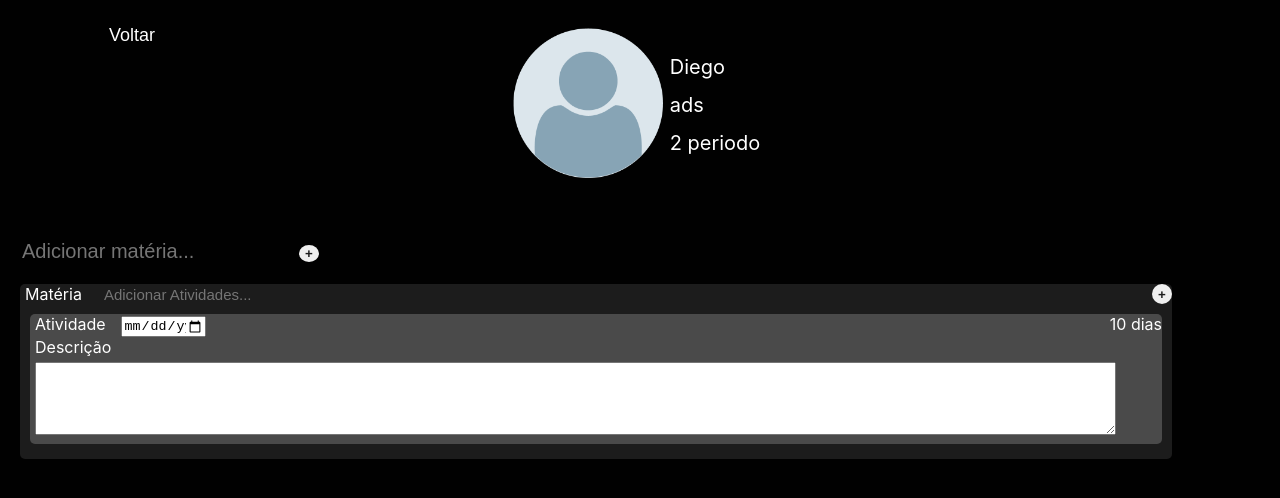
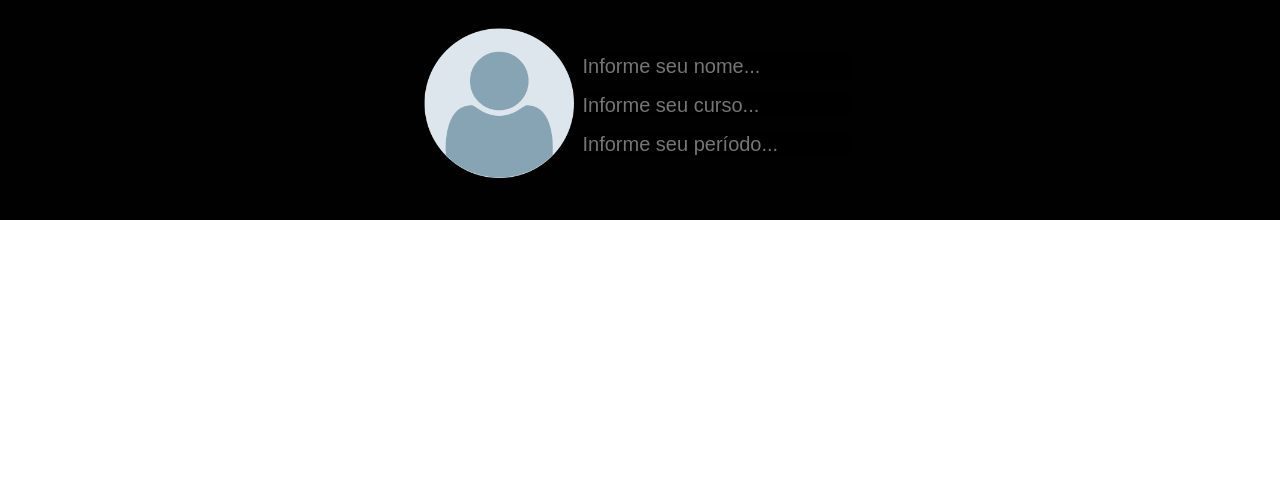
Before and after one commit to dniemeryers/organizar-estudos, a React (Create React App) app: page /Header in a window 1280 px wide. Shown: the top 498 px of the page. Built offline with nearby package versions, Linux system fonts and the light colour scheme.

Commit message:
criado a passagen de dados da tela

```diff
--- a/src/App.js
+++ b/src/App.js
@@ -12,7 +12,14 @@ import { useState } from "react";
 
 function App() {
 
+  const [dados, setDados] = useState([])
 
+  function handleSavedados(usuarios){
+    let newDados = dados
+   newDados.push(usuarios)
+   setDados(newDados)
+
+  }
 
   return (
     <>
@@ -21,9 +28,9 @@ function App() {
 
      <Routes>
         <Route path="/" element={<Inicio />} />
-        <Route path="/Inicio" element={<Inicio  />} />
-        <Route path="/Body" element={<Body />} />
-        <Route path="/Header" element={<Header nome={'Diego'} curso={'ads'} semestre={'2 periodo'} />}/>
+        <Route path="/Inicio" element={<Inicio onAddUser={handleSavedados} />} />
+        <Route path="/Body" element={<Body dados={dados} />} />
+        <Route path="/Header"  element={<Header/>}/>
 
      </Routes >
     </Router>
--- a/src/introducao/Body/index.jsx
+++ b/src/introducao/Body/index.jsx
@@ -1,13 +1,17 @@
 import React from 'react';
 import {Container, Button, Input} from './style';
 import { Materias } from '../materia/index';
+import { Header } from '../Header';
 
-const Body = () => {
+const Body = ({dados}) => {
 
 
 
     return (
         <>
+            {dados.map((usuarios,index)=>(
+            <Header key={index} nome={usuarios.nome} curso={usuarios.curso} semestre={usuarios.semestre}/>
+            ))}
            <Container>
                 <Input placeholder="Adicionar matéria..."></Input>
                 <Button>+</Button>
--- a/src/introducao/Header/index.jsx
+++ b/src/introducao/Header/index.jsx
@@ -1,19 +1,11 @@
-import { useNavigate } from 'react-router-dom';
-import React, {useState} from 'react'
 import usuario from '../../assets/minha-conta.png'
-import { Container, Wrapper,  Row, UserPicture,Label, Apresentacao,Voltar } from './styles';
-import { Body } from '../Body/index'
-import {Inicio} from '../inicio/'
+import { Container, Wrapper,  Row, UserPicture,Inputdados, Apresentacao } from './styles';
+
+
 
 function Header ({nome,curso,semestre}) {
 
 
-
-  const navigate = useNavigate();
-
-    const voltar = () => {
-        navigate('/Inicio')
-    }
 
 
 
@@ -22,20 +14,20 @@ function Header ({nome,curso,semestre}) {
 
      <Wrapper>
         <Container>
-        <Voltar onClick={voltar}>Voltar</Voltar>
+
           <Row>
             <div>
             <UserPicture src={usuario} alt="user_default"/>
             </div>
             <Apresentacao>
-            <Label>{nome}</Label>
-            <Label>{curso}</Label>
-            <Label>{semestre}</Label>
+            <Inputdados defaultValue={nome} placeholder={'Informe seu nome...'}></Inputdados>
+            <Inputdados defaultValue={curso} placeholder={'Informe seu curso...'}></Inputdados>
+            <Inputdados defaultValue={semestre} placeholder={'Informe seu período...'}></Inputdados>
             </Apresentacao>
           </Row>
         </Container>
      </Wrapper>
-    <Body/>
+
 
 
     </>)
--- a/src/introducao/Header/styles.js
+++ b/src/introducao/Header/styles.js
@@ -86,8 +86,10 @@ display:flex;
 flex-direction:column;
 `
 
-export const Label = styled.label`
+export const Inputdados = styled.input`
 color: white;
+background-color:black;
+border:none;
 font-size:20px;
 margin:7px;
 `
--- a/src/introducao/inicio/index.jsx
+++ b/src/introducao/inicio/index.jsx
@@ -5,7 +5,7 @@ import { Container, Wrapper,  Row, UserPicture, Input, Addimagen, Salvar,Buttons
 
 
 
-function Inicio() {
+function Inicio({onAddUser}) {
 
     const [nome, setNome] = useState('');
     const [curso, setCurso] = useState('');
@@ -15,13 +15,14 @@ function Inicio() {
 
     const navigate = useNavigate();
     function ir(){
-        navigate('/Header')
+        navigate('/Body')
 
     }
 
     function handleSave(){
       const data = {nome, curso, semestre}
-      console.log(data);
+      console.log(data)
+      onAddUser(data)
      ;
     }
 
@@ -31,6 +32,7 @@ function Inicio() {
       handleSave();
 
     }
+
 
 
   return (
```
